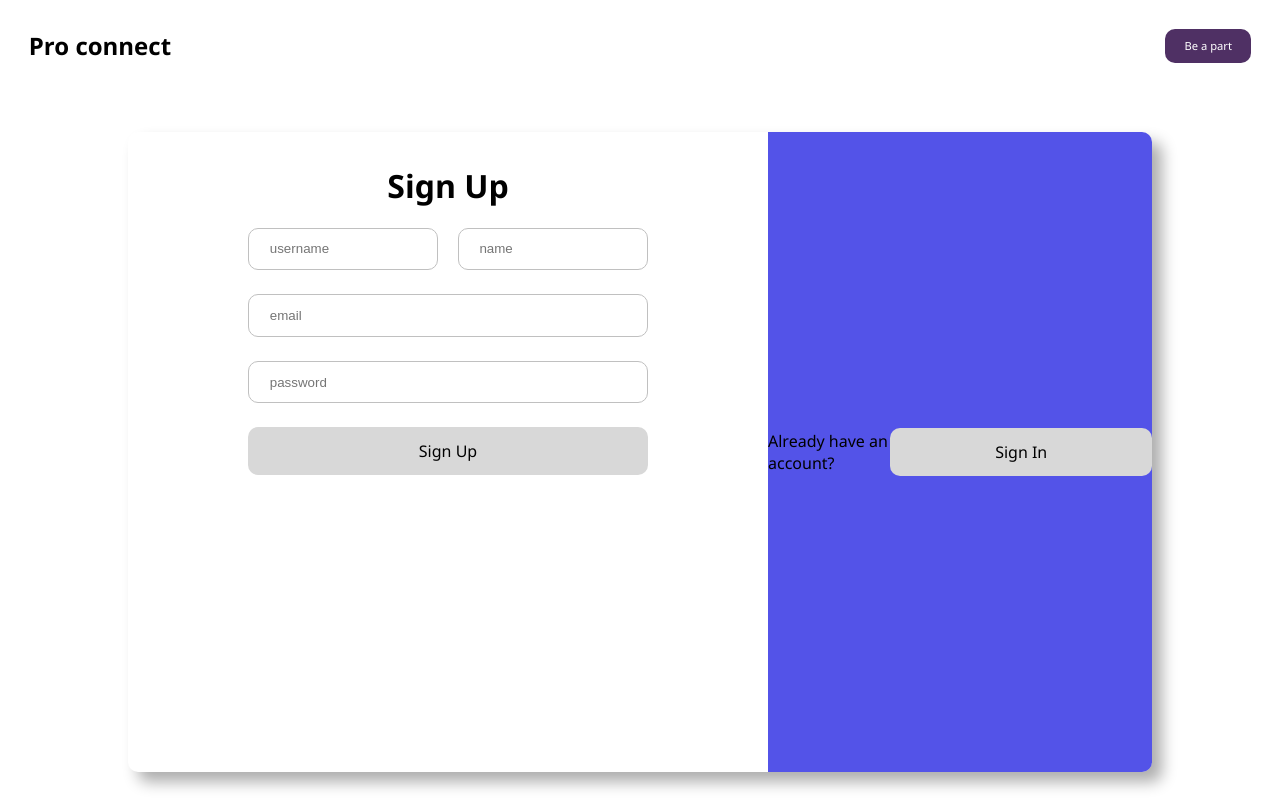
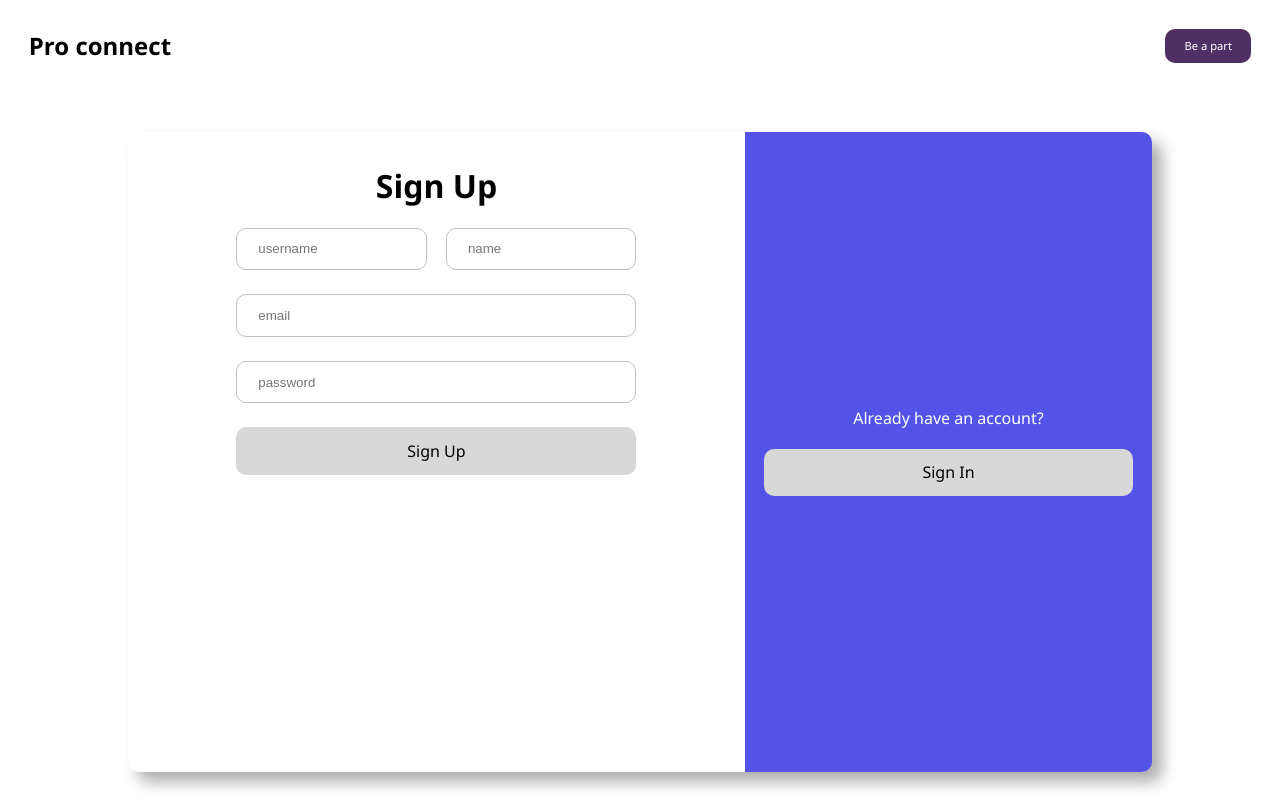
Before and after one commit to aditya01saini/Linkedin_01, a Next.js app in the folder frontend/: page /login in a window 1280 px wide. Built offline with nearby package versions, Linux system fonts and the light colour scheme.

Commit message:
modified:   frontend/src/pages/login/style.module.css

```diff
--- a/frontend/src/pages/login/style.module.css
+++ b/frontend/src/pages/login/style.module.css
@@ -55,13 +55,7 @@
      font-size: 2rem;
 }
 
-.cardContainer__right{
-    flex: 0.4;
-    background: rgba(9, 9, 223, 0.697);
-    display: flex;
-    justify-content: center;
-    align-items: center;
-}
+
 
 .buttonWithOutline{
     padding: 0.8rem 1.3rem;
@@ -71,3 +65,17 @@
     cursor: pointer;
 
 }
+
+.cardContainer__right{
+    flex: 0.4;
+    background: rgba(9, 9, 223, 0.697);
+    display: flex;
+    justify-content: center;
+    align-items: center;
+    color: white;
+    align-items: center;
+    flex-direction: column;
+    gap: 1.2rem;
+    padding-inline: 1.2rem;
+
+}
```
